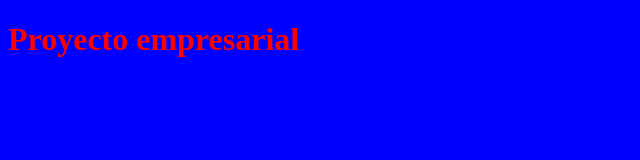
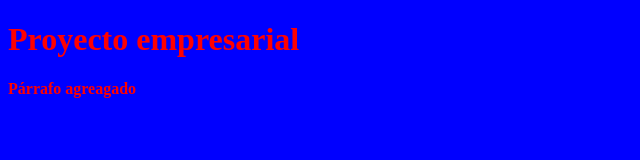
Before and after one commit to BuGMaN-00/CursoGit, a plain HTML site: page index.html in a window 1280 px wide. Shown: the whole page, without its empty margins (0-640 px from the left). Drawn offline with Linux system fonts and the light colour scheme.

Commit message:
Update index.html

```diff
--- a/index.html
+++ b/index.html
@@ -8,5 +8,6 @@
 </head>
 <body>
 	<h1>Proyecto empresarial</h1>
+	<p>Párrafo agreagado</p>
 </body>
 </html>
```
